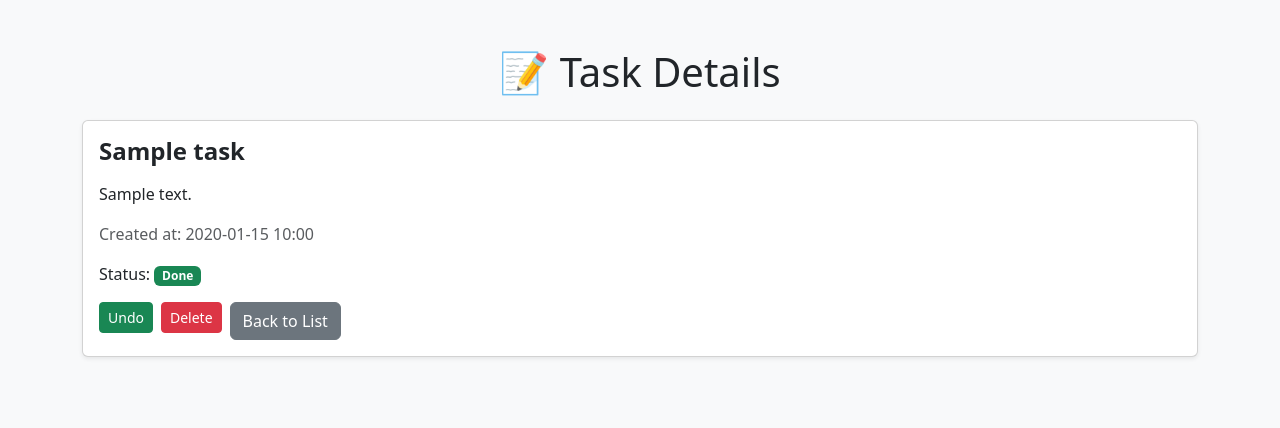
After one commit to ho3inmonfared/django-todo-manager, a Django app: page /task/1/ in a window 1280 px wide. The commit adds this page. Shown: the top 428 px of the page. Run offline with Django 5.2, Linux system fonts and the light colour scheme; a user stored in the database is signed in; tables that the repository leaves empty hold one stand-in row (values such as "Sample post").

Commit message:
Add task detail view and improve feedback messages(day 6)
Introduces a new detail view and template for individual tasks, updates URLs and index template to support task detail navigation, and adds user feedback messages for task creation, deletion, and completion actions.

```diff
--- /dev/null
+++ b/tasks/templates/detail.html
@@ -0,0 +1,61 @@
+<!DOCTYPE html>
+<html lang="en">
+<head>
+    <meta charset="UTF-8">
+    <title>{{ task.title }} - Details</title>
+    <link rel="stylesheet" href="https://cdn.jsdelivr.net/npm/bootstrap@5.3.0/dist/css/bootstrap.min.css">
+    <style>
+        .task-title {
+            font-size: 1.5rem;
+            font-weight: 600;
+        }
+        .task-status {
+            font-weight: 500;
+        }
+    </style>
+</head>
+<body class="bg-light p-5">
+
+<div class="container">
+    <h1 class="text-center mb-4">📝 Task Details</h1>
+
+    <!-- Task Card -->
+    <div class="card shadow-sm mb-4">
+        <div class="card-body">
+            <h2 class="task-title mb-3">{{ task.title }}</h2>
+
+            <p>{{ task.description }}</p>
+
+            <p class="text-muted">Created at: {{ task.created_at|date:"Y-m-d H:i" }}</p>
+            <p class="task-status">
+                Status:
+                <span class="badge bg-{{ task.completed|yesno:'success,secondary' }}">
+                    {{ task.completed|yesno:'Done,Pending' }}
+                </span>
+            </p>
+
+            <div class="mt-3 d-flex gap-2">
+                <!-- Toggle Complete -->
+                <form method="POST" action="{% url 'complete_task' task.id %}">
+                    {% csrf_token %}
+                    <button type="submit" class="btn btn-sm btn-success">
+                        {% if task.completed %}Undo{% else %}Done{% endif %}
+                    </button>
+                </form>
+
+                <!-- Delete Task -->
+                <form method="POST" action="{% url 'delete_task' task.id %}"
+                      onsubmit="return confirm('Are you sure you want to delete this task?');">
+                    {% csrf_token %}
+                    <button type="submit" class="btn btn-sm btn-danger">Delete</button>
+                </form>
+
+                <!-- Back -->
+                <a href="{% url 'index' %}" class="btn btn-secondary">Back to List</a>
+            </div>
+        </div>
+    </div>
+</div>
+
+</body>
+</html>
--- a/tasks/urls.py
+++ b/tasks/urls.py
@@ -5,5 +5,6 @@ from . import views
 urlpatterns = [
     path('',views.index,name='index'),
     path('delete/<int:task_id>/', views.delete_task, name='delete_task'),
-    path('complete/<int:task_id>/',views.complete_task,name='complete_task')
+    path('complete/<int:task_id>/',views.complete_task,name='complete_task'),
+    path('task/<int:task_id>/', views.detail_task, name='detail_task')
 ]
--- a/tasks/views.py
+++ b/tasks/views.py
@@ -3,6 +3,7 @@ from .models import Task
 from .forms import TaskForm
 from django.contrib.auth.decorators import login_required
 from django.views.decorators.http import require_POST
+from django.contrib import messages
 
 @login_required
 def index(request):
@@ -14,9 +15,13 @@ def index(request):
             task = form.save(commit=False)
             task.user = request.user
             task.save()
+            messages.success(request, "Task added successfully!✔")
             return redirect('index')
+        else:
+            messages.error(request, "There was an error adding the task. Please try again.❌")
     else:
         form = TaskForm()
+
 
     context = {'tasks': tasks, 'form': form}
     return render(request,'index.html',context)
@@ -27,6 +32,7 @@ def index(request):
 def delete_task(request, task_id):
     task = get_object_or_404(Task, id=task_id, user=request.user)
     task.delete()
+    messages.success(request, "Task deleted successfully!✔")
     return redirect('index')
 
 @login_required
@@ -35,4 +41,11 @@ def complete_task(request, task_id):
     task = get_object_or_404(Task, id=task_id, user=request.user)
     task.completed = not task.completed
     task.save()
+    messages.success(request, "Task status updated successfully!✔")
     return redirect('index')
+
+@login_required
+def detail_task(request, task_id):
+    task = get_object_or_404(Task, id=task_id, user=request.user)
+    context = {'task': task}
+    return render(request, 'detail.html', context)
```
Also changed, not shown: tasks/templates/index.html (+10 -3 lines).
